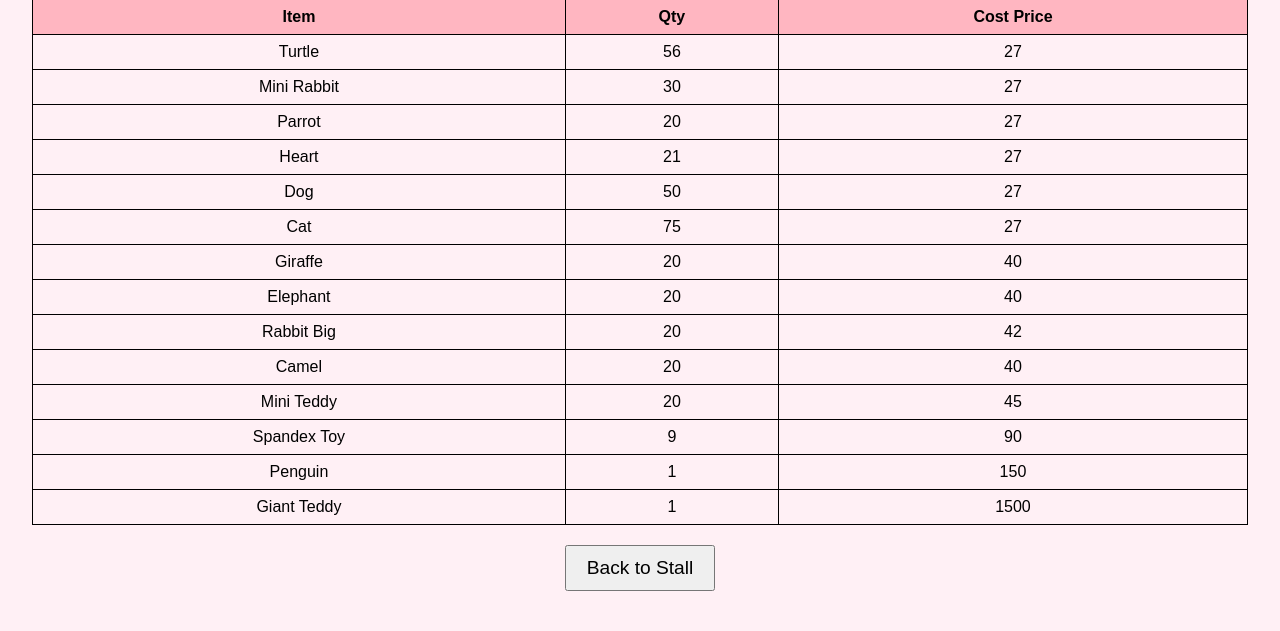
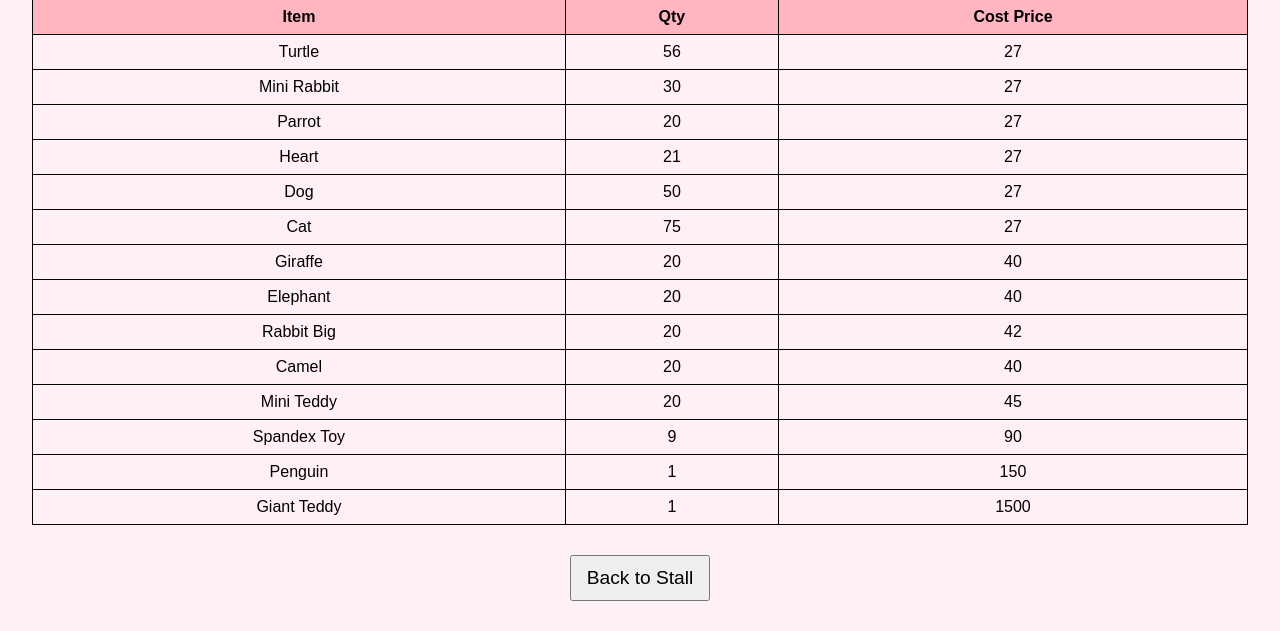
Before and after one commit to 1styearcs-creator/stallfest1, a Flask app: page /report in a window 1280 px wide. Shown: the part 273-904 px from the top of the page. Before the commit the page ends 864 px from the top, so only its background shows below. Run offline with Flask 3, Linux system fonts and the light colour scheme; data comes from the database, SQL or seed files in the repository.

Commit message:
Update report.html

```diff
--- a/templates/report.html
+++ b/templates/report.html
@@ -10,6 +10,7 @@ h1,h2{text-align:center;}
 table {margin:auto;border-collapse:collapse;width:95%;}
 th,td {border:1px solid #000;padding:8px;text-align:center;}
 th {background-color:#ffb6c1;}
+button {font-size:1.2em;padding:10px 15px;margin:10px;}
 </style>
 </head>
 <body>
@@ -43,7 +44,7 @@ th {background-color:#ffb6c1;}
 </table>
 
 <div style="text-align:center;margin:20px;">
-<a href="/"><button style="font-size:1.2em;padding:10px 20px;">Back to Stall</button></a>
+<a href="/"><button>Back to Stall</button></a>
 </div>
 </body>
 </html>
```
